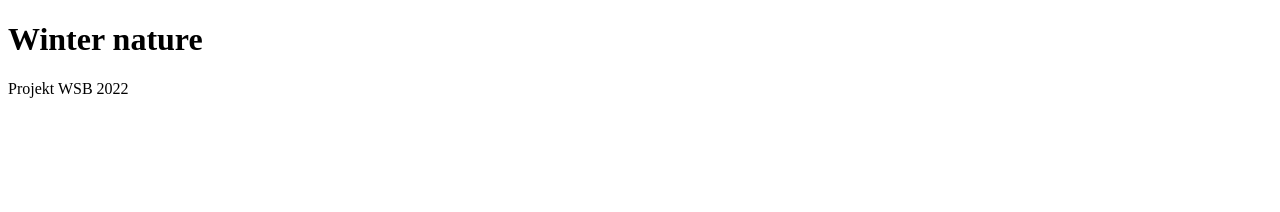
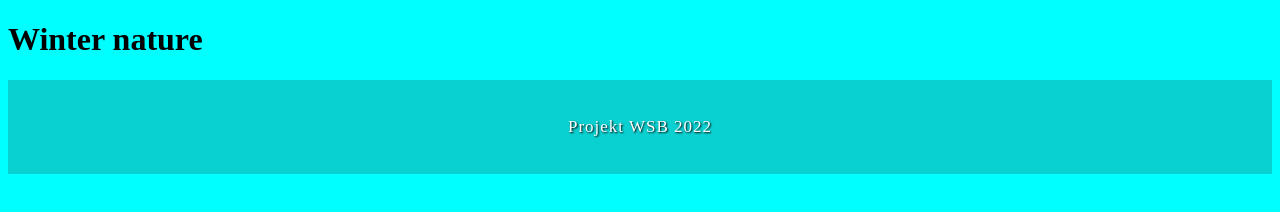
Before and after one commit to GoodDay2000/ProjectWSB, a plain HTML site: page index.html in a window 1280 px wide. Drawn offline with Linux system fonts and the light colour scheme.

Commit message:
Zmien footer Done

```diff
--- a/index.html
+++ b/index.html
@@ -5,6 +5,23 @@
     <meta http-equiv="X-UA-Compatible" content="IE=edge">
     <meta name="viewport" content="width=device-width, initial-scale=1.0">
     <title>Nature</title>
+    <style>
+        body {
+            background-color: aqua;
+        }
+
+        footer{text-align: center;
+
+    font-size: 17px;
+    letter-spacing: 1px;
+    text-shadow: 1px 1px 2px black;
+    padding: 20px;
+    background-color: rgb(10, 209, 209);
+    color: white;
+    }
+
+
+    </style>
 </head>
 <body>
     <h1>Winter nature </h1>
```
